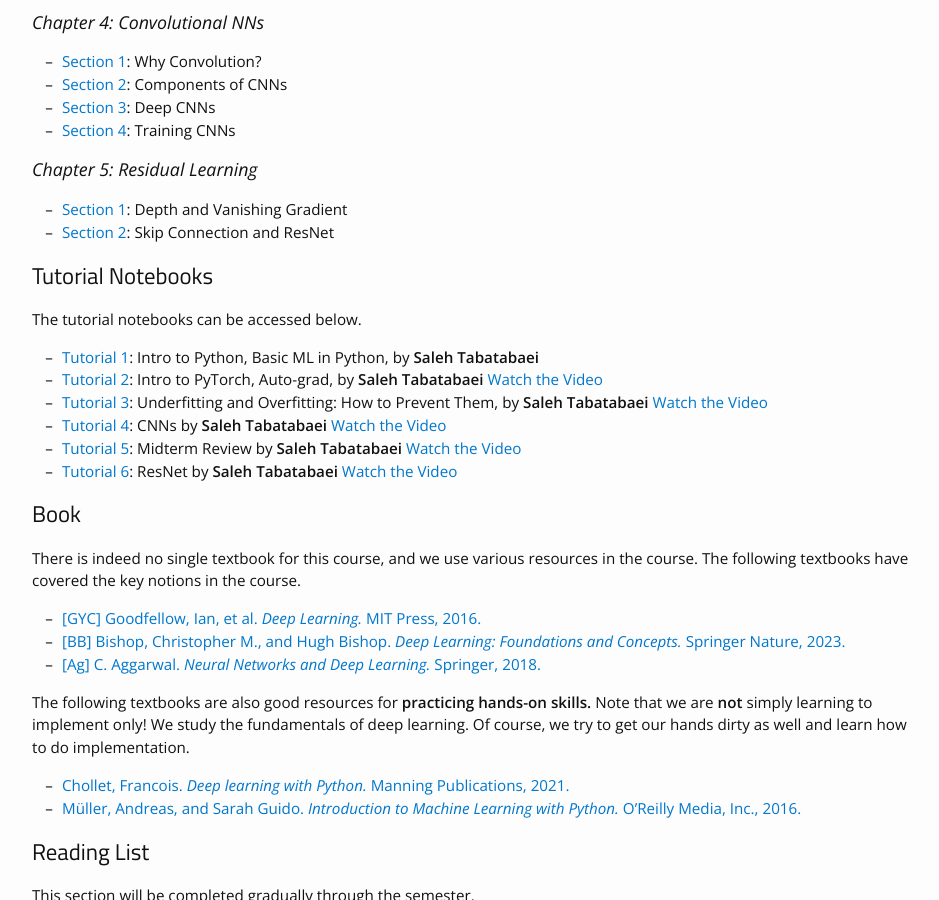
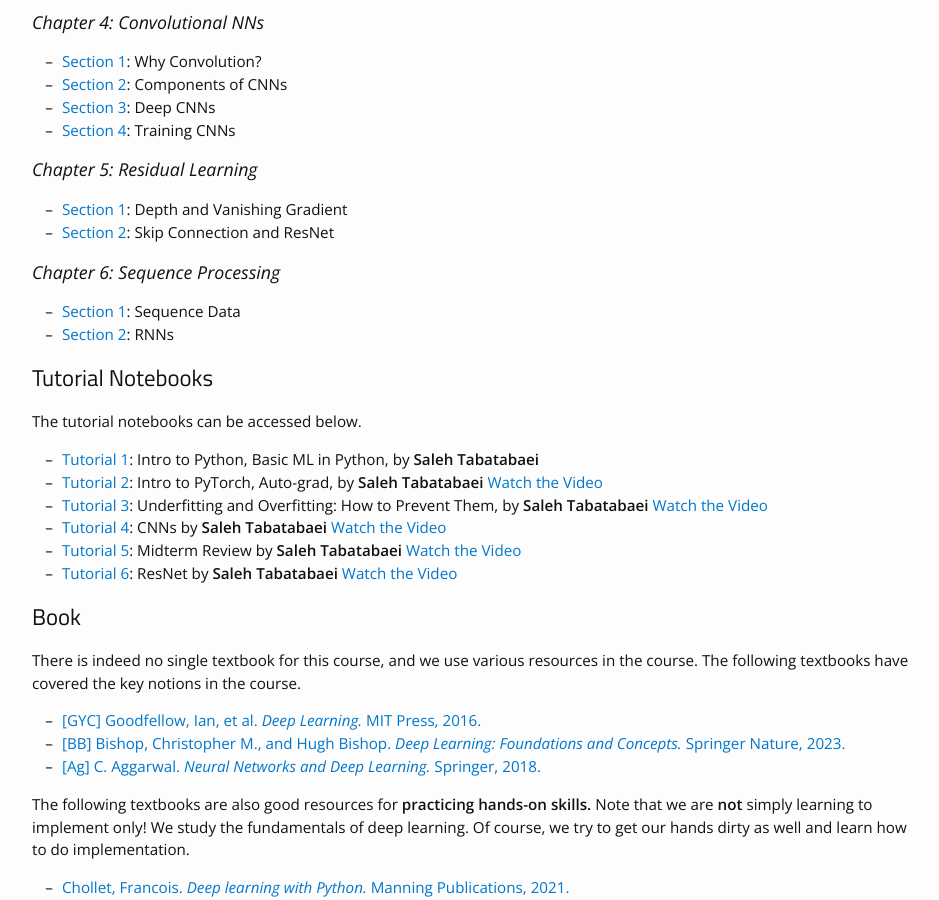
Before and after one commit to bereyhi-courses/dl-utoronto, a Jekyll site: the page built from materials.md, in a window 1280 px wide and 900 px high, scrolled down 963 px. Shown: the whole window, without its empty margins (163-1102 px from the left). Built offline with Jekyll 4.4.1, drawn with Linux system fonts in a browser that asks for light colours; nearby versions of some CDN libraries.

Commit message:
lectures added

```diff
--- a/materials.md
+++ b/materials.md
@@ -37,6 +37,10 @@ The lecture notes are uploaded through the semester. For each chapter, the notes
 ### Chapter 5: Residual Learning
 * [Section 1]({{site.baseurl}}/assets/Notes/CH5/CH5_Sec1.pdf): Depth and Vanishing Gradient
 * [Section 2]({{site.baseurl}}/assets/Notes/CH5/CH5_Sec2.pdf): Skip Connection and ResNet
+
+### Chapter 6: Sequence Processing
+* [Section 1]({{site.baseurl}}/assets/Notes/CH6/CH6_Sec1.pdf): Sequence Data
+* [Section 2]({{site.baseurl}}/assets/Notes/CH6/CH6_Sec2.pdf): RNNs
 
 
 ## Tutorial Notebooks
```
Also changed, not shown: 2 other files.
